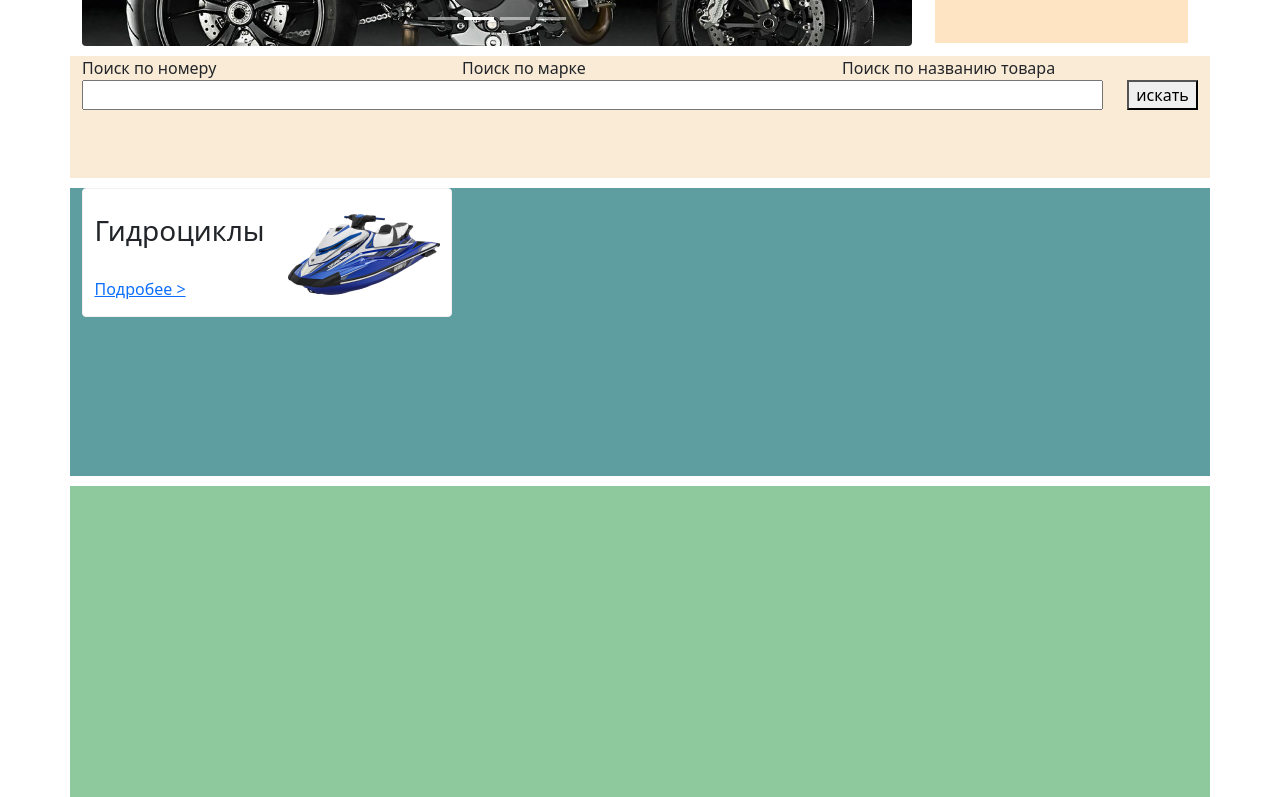
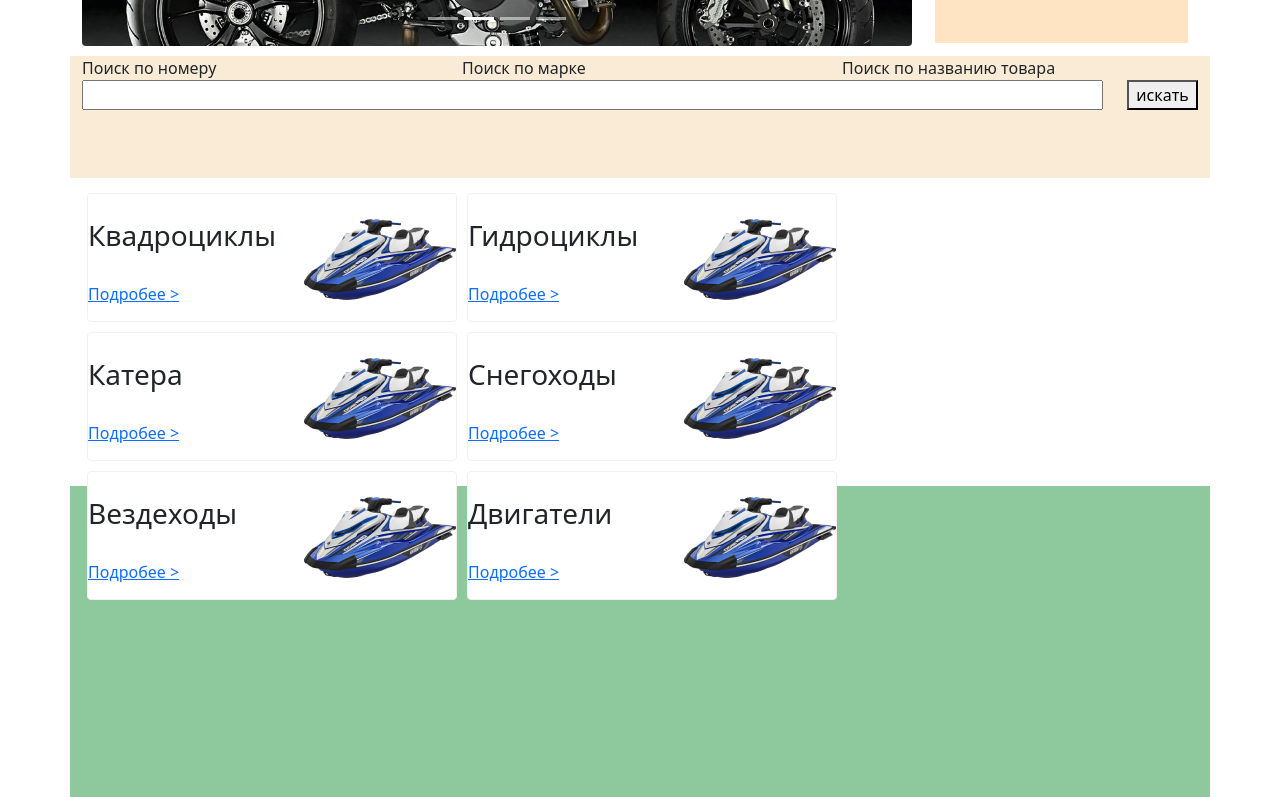
Before and after one commit to V-Ivanich/online_store, a React (Create React App) app: page / in a window 1280 px wide. Shown: the part 495-1292 px from the top of the page. Built offline with nearby package versions, Linux system fonts and the light colour scheme.

Commit message:
directory output

```diff
--- a/src/component/categories/cardItem/cardItem.module.scss
+++ b/src/component/categories/cardItem/cardItem.module.scss
@@ -1,12 +1,14 @@
 .body_card_item {
   display: flex;
-  max-width: 370px;
+  margin: 5px;
+  width: 370px;
   background-color: #fff;
   height: 129px;
   padding-top: 25px;
   border: 1px solid rgb(244, 240, 240);
   border-radius: 4px;
-  justify-content: space-around;
+  justify-content: space-between;
+  align-content: space-between;
 }
 .text_title {
   display: flex;
--- a/src/component/categories/cardItem/index.jsx
+++ b/src/component/categories/cardItem/index.jsx
@@ -2,13 +2,14 @@ import React from 'react'
 import jetSky from '../../../image/jet_ski_PNG90 1.png'
 import styles from './cardItem.module.scss'
 
-export const CardItem = () => {
+export const CardItem = ({ itemCategories }) => {
+  const nameCategori = itemCategories
   return (
     <>
       <div className={styles.body_card_item}>
         <div className={styles.text_title}>
           <div>
-            <h3>Гидроциклы</h3>
+            <h3>{nameCategori}</h3>
           </div>
           <div>
             <a href='!#'>Подробее ></a>
--- a/src/component/categories/categories.module.scss
+++ b/src/component/categories/categories.module.scss
@@ -1,5 +1,7 @@
 .body_categories {
+  display: flex;
+  flex-wrap: wrap;
+  align-content: space-around;
   height: 288px;
-  background-color: cadetblue;
   margin-top: 10px;
 }
--- a/src/component/categories/index.jsx
+++ b/src/component/categories/index.jsx
@@ -2,12 +2,19 @@ import React from 'react'
 import { Container } from 'react-bootstrap'
 import { CardItem } from './cardItem'
 import styles from './categories.module.scss'
+import CategoriesList from '../../dataBase/catalog'
 
 export const Categories = () => {
+  const categoriesList = CategoriesList
   return (
     <>
       <Container className={styles.body_categories}>
-        <CardItem />
+        {categoriesList.map((itemCategori) => (
+          <CardItem
+            key={itemCategori.name}
+            itemCategories={itemCategori.name}
+          />
+        ))}
       </Container>
     </>
   )
--- /dev/null
+++ b/src/dataBase/catalog.js
@@ -0,0 +1,10 @@
+const CategoriesList = [
+  { name: 'Квадроциклы', image: '', links: '' },
+  { name: 'Гидроциклы', image: '', links: '' },
+  { name: 'Катера', image: '', links: '' },
+  { name: 'Снегоходы', image: '', links: '' },
+  { name: 'Вездеходы', image: '', links: '' },
+  { name: 'Двигатели', image: '', links: '' },
+]
+
+export default CategoriesList
```
